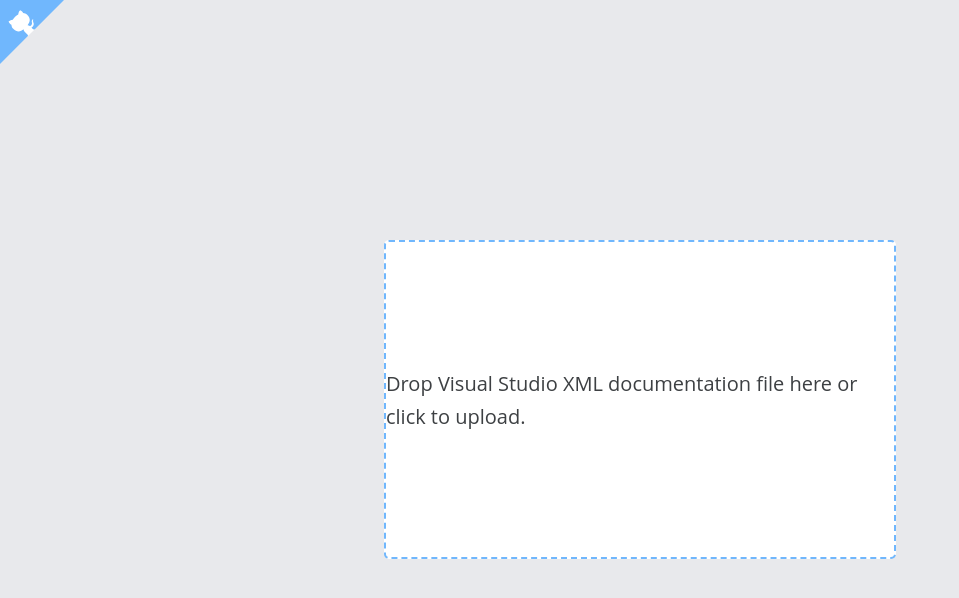
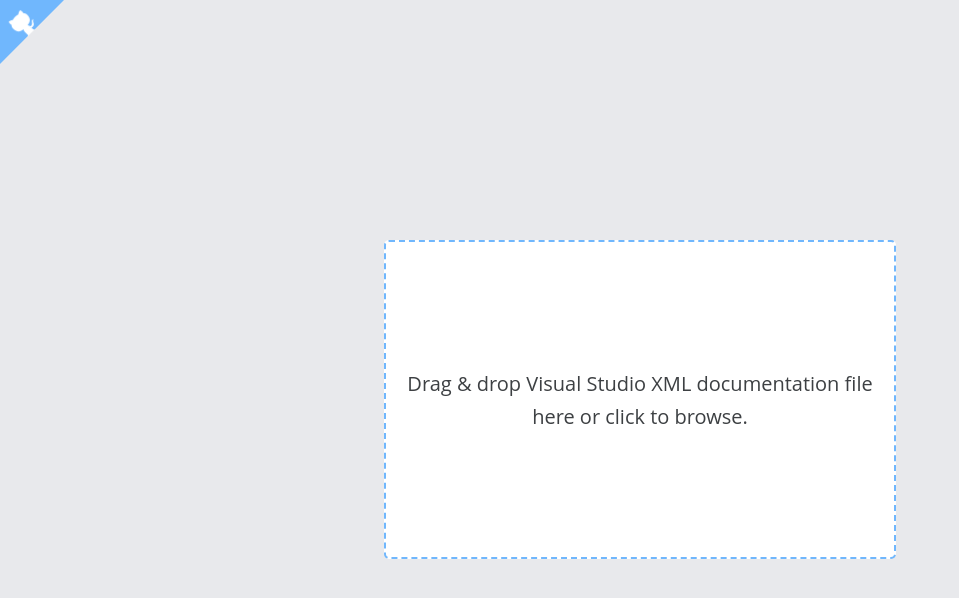
Before and after one commit to discosultan/vsdoc-2-md, a plain HTML site: page index.html in a window 1280 px wide. Shown: the whole page, without its empty margins (0-959 px from the left). Drawn offline with Linux system fonts and the light colour scheme.

Commit message:
Adjust dropzone text

```diff
--- a/index.html
+++ b/index.html
@@ -16,7 +16,7 @@
 <body class="viewport">
     <section id="dropzone-container" class="dropzone-container initial">
         <section id="dropzone" class="dropzone initial">
-            Drop Visual Studio XML documentation file here or click to upload.
+            Drag & drop Visual Studio XML documentation file here or click to browse.
         </section>
         <input type="file" id="dropzone-dialog" name="dropzone-dialog" class="hide" />
     </section>
--- a/style.css
+++ b/style.css
@@ -102,7 +102,7 @@ article, aside, details, figcaption, figure, footer, header, hgroup, hr, i, main
     width: 100%;
     height: 100%;
     transition: width 750ms, height 750ms;
-
+    text-align: center;
     display: flex;
     -webkit-justify-content: center;
     justify-content: center;
```
